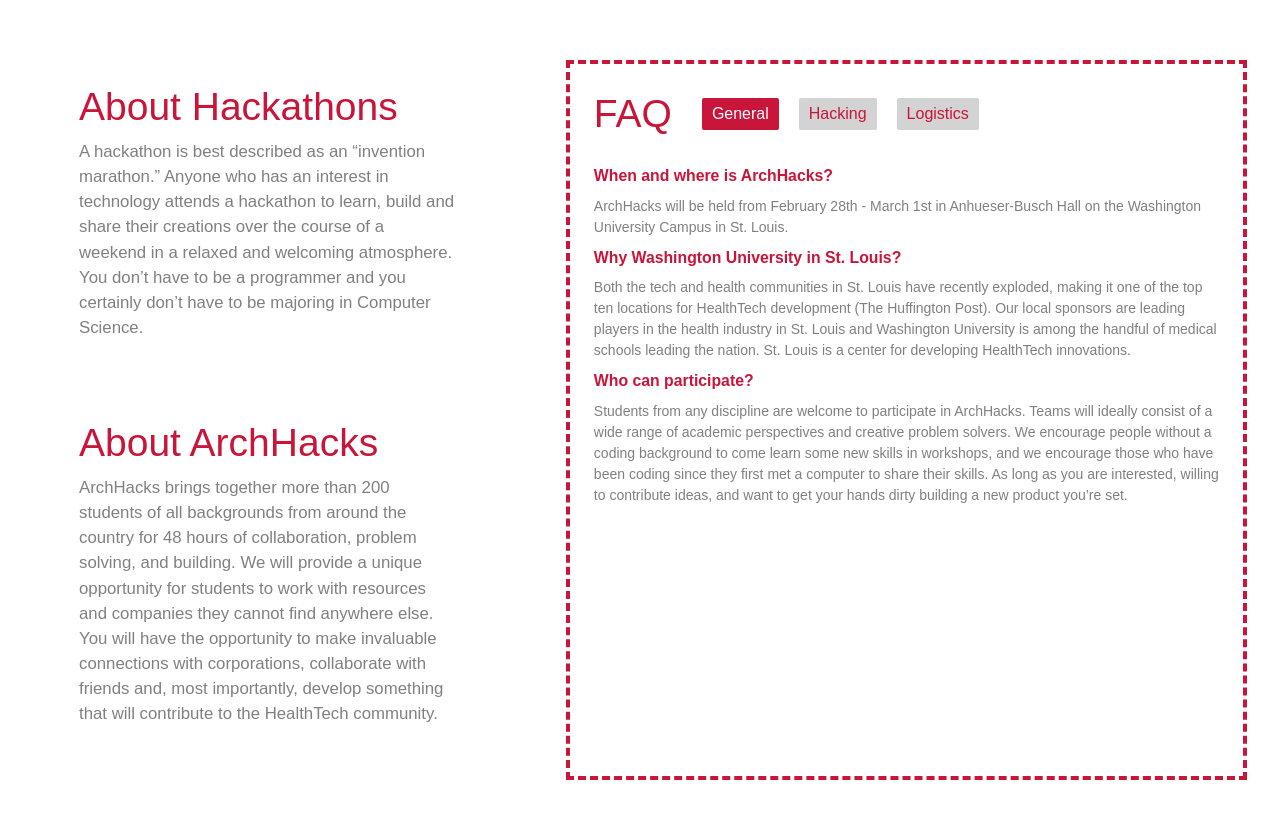
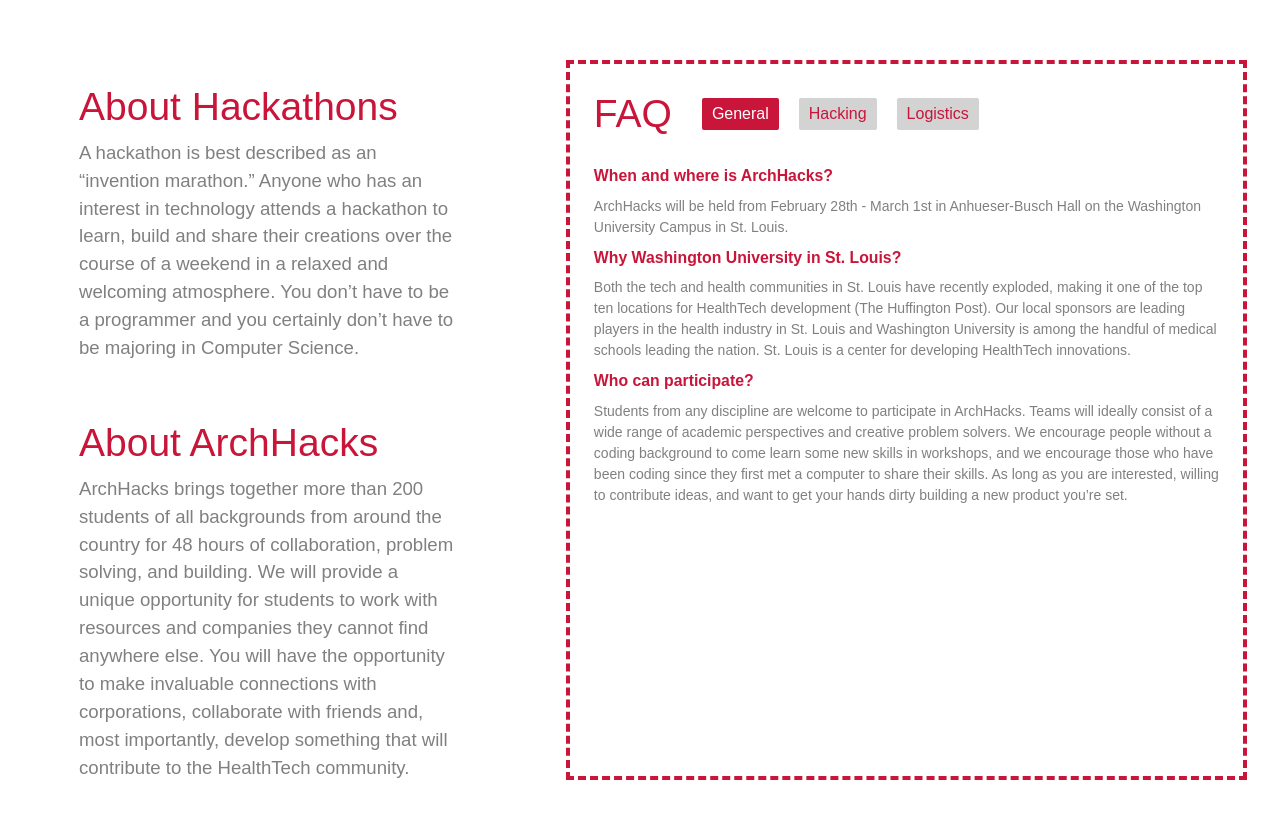
Before and after one commit to archhacks/site-2020, a React (Create React App) app in the folder client/: page / in a window 1280 px wide. Shown: the part 780-1599 px from the top of the page. Built offline with nearby package versions, Linux system fonts and the light colour scheme; a web font is replaced by a local one.

Commit message:
backtrack

```diff
--- a/client/src/App.css
+++ b/client/src/App.css
@@ -46,7 +46,7 @@
   font-size: calc(19px + 2.5vmin);
 }
 .Info-Text {
-  font-size: calc(8px + 1.1vmin);
+  font-size: calc(9px + 1.2vmin);
   color: gray;
 }
 .Info-Question {
```
